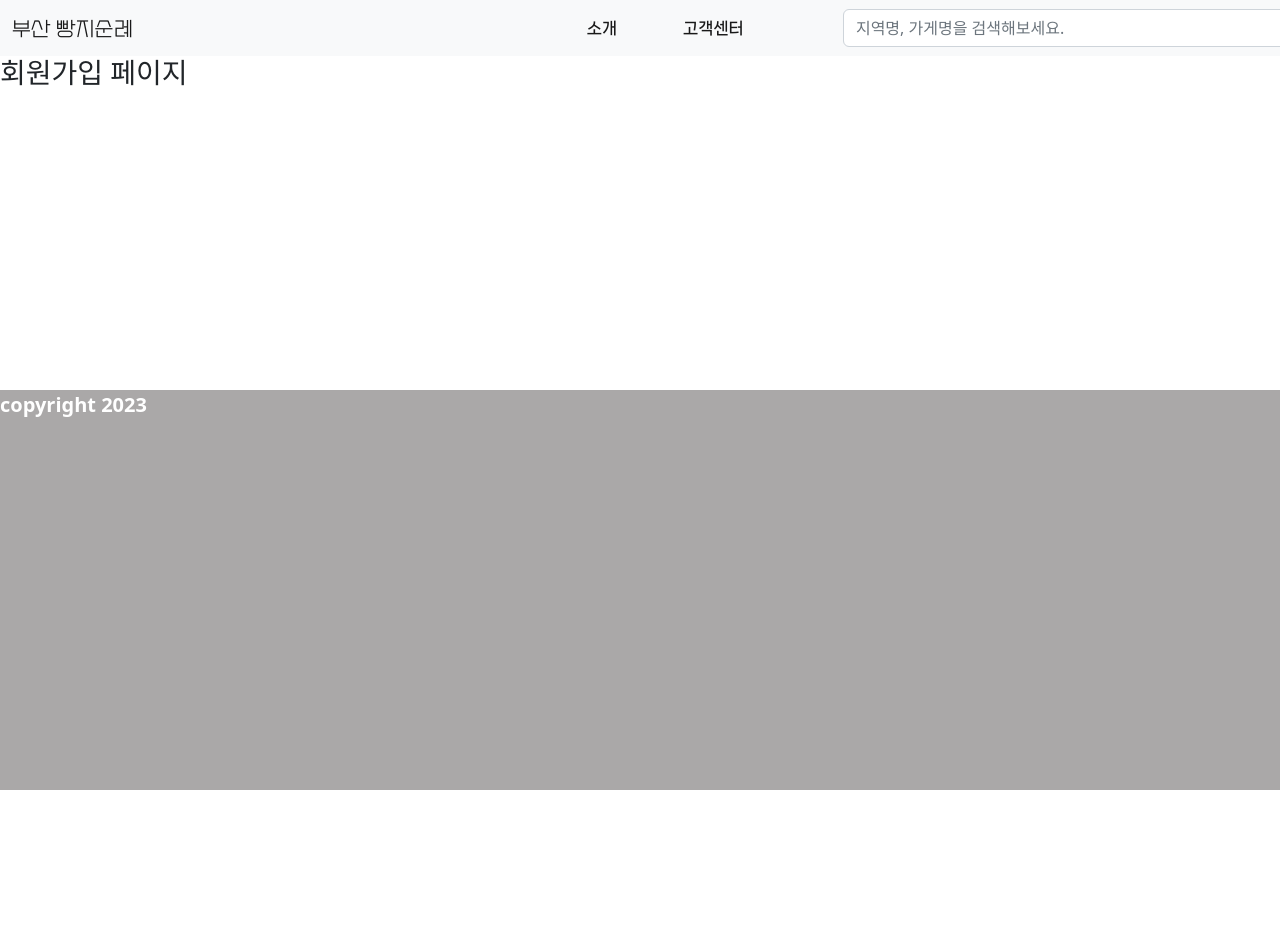
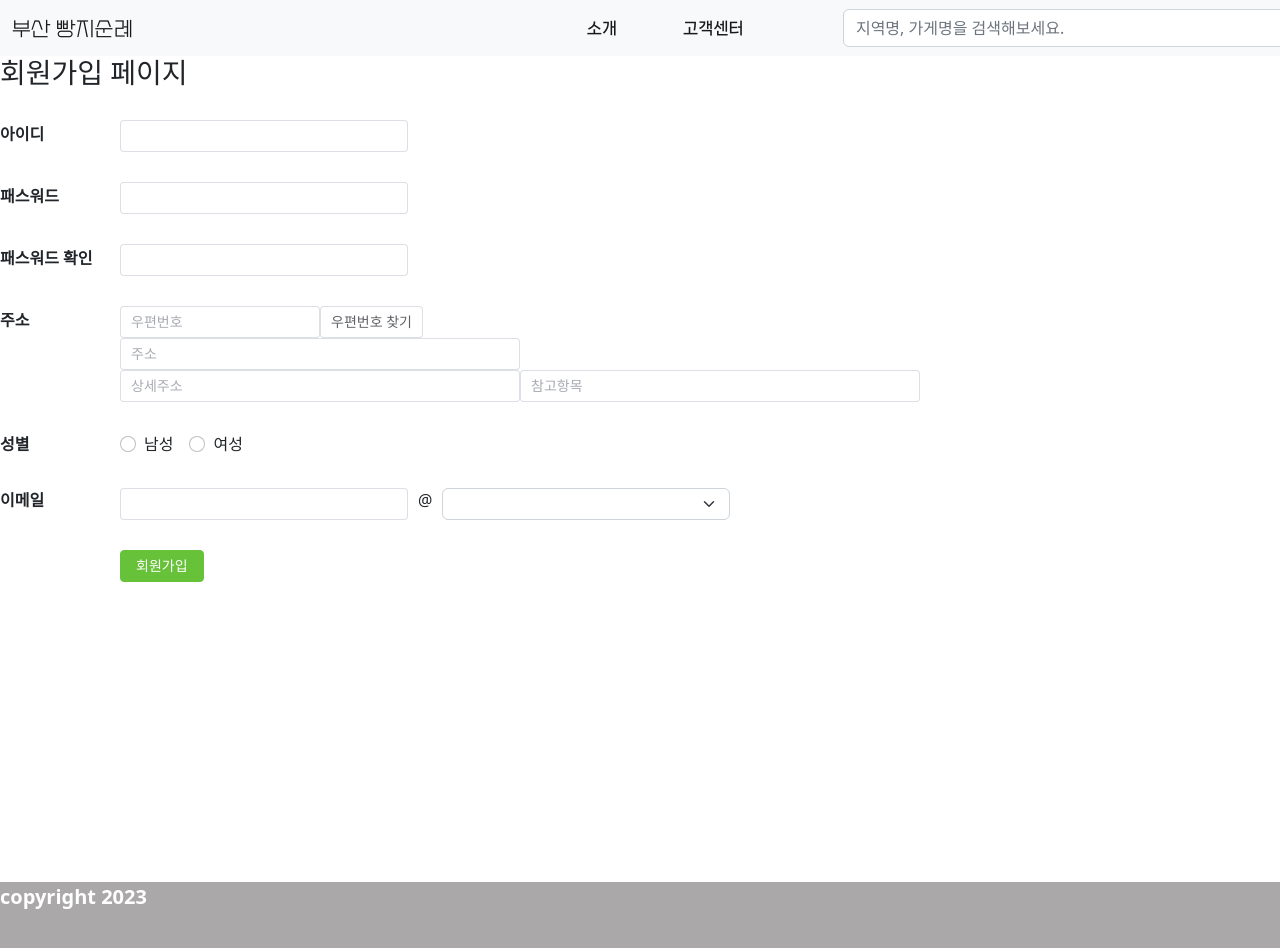
Before and after one commit to sko5473/vue_project_bread, a Vue app: page /join in a window 1280 px wide. Shown: the top 948 px of the page. Before the commit the page ends 800 px from the top, so only its background shows below. Built offline with nearby package versions, Linux system fonts and the light colour scheme.

Commit message:
2023-01-31
회원가입 수정 중

```diff
--- a/src/components/User/JoinPage.vue
+++ b/src/components/User/JoinPage.vue
@@ -1,19 +1,250 @@
 <template>
-    <div>
+    <div id="join_wrap">
         <h3>회원가입 페이지</h3>
+
+        <div class="field">
+            <label for="id" class="lbl">아이디</label>
+            <el-input type="text" v-model="state.userid" ref="userid" style="width:20%;" />
+        </div>
+
+        <div class="field">
+            <label for="password" class="lbl">패스워드</label>
+            <el-input type="password" ref="password" v-model="state.password" style="width:20%;" />
+        </div>
+
+        <div class="field">
+            <label for="password1" class="lbl">패스워드 확인</label>
+            <el-input type="password" ref="password1" v-model="state.password1" style="width:20%;" />
+        </div>
+
+        <div class="field">
+            <label for="address" class="lbl">주소</label>
+            <el-input type="text" id="sample6_postcode" v-model="state.postcode" style="width:200px;" placeholder="우편번호"></el-input>
+            <el-input type="button" @click="sample6_execDaumPostcode()" value="우편번호 찾기" style="width:100px;"></el-input><br>
+
+            <label for="address" class="lbl"></label>
+            <el-input type="text" id="sample6_address" ref="address" v-model="state.address" style="width:400px;" placeholder="주소"></el-input><br>
+
+            <label for="address" class="lbl"></label>
+            <el-input type="text" id="sample6_detailAddress" ref="detailaddress" v-model="state.detailaddress" style="width:400px;" placeholder="상세주소"></el-input>
+            <el-input type="text" id="sample6_extraAddress" style="width:400px;" placeholder="참고항목"></el-input>
+        </div>
+
+        <div class="field">
+            <label for="" class="lbl">성별</label>
+            <div class="form-check form-check-inline">
+                <input class="form-check-input" type="radio" v-model="state.gender" name="inlineRadioOptions"
+                    id="inlineRadio1" value="male">
+                <label class="form-check-label" for="inlineRadio1">남성</label>
+            </div>
+            <div class="form-check form-check-inline">
+                <input class="form-check-input" type="radio" v-model="state.gender" name="inlineRadioOptions"
+                    id="inlineRadio2" value="female">
+                <label class="form-check-label" for="inlineRadio2">여성</label>
+            </div>
+        </div>
+
+        <div id="email_box" class="field">
+            <label for="" class="lbl" style="float:left;">이메일</label>
+            <el-input type="email" ref="email" v-model="state.usermail" style="width:20%;float:left;" />
+            <p style="float:left;margin-left:10px;margin-right:10px;"> @ </p>
+            <select class="form-select" v-model="state.usermail1" aria-label="Default select example"
+                style="width:20%;height:32px;font-size:15px;padding-bottom:1px;padding-top:1px;">
+                <option class="options" selected>이메일 선택</option>
+                <option class="options" value="naver.com">naver.com</option>
+                <option class="options" value="gmail.com">gmail.com</option>
+                <option class="options" value="daum.net">daum.net</option>
+            </select>
+        </div>
+
+        <div class="field">
+            <label for="" class="lbl"></label>
+            <el-button @click="handleJoin()" type="success">회원가입</el-button>
+        </div>
     </div>
 </template>
 
 <script>
+import { reactive, ref } from 'vue';
+import { onMounted } from '@vue/runtime-core';
+import axios from 'axios';
+import { useRouter } from 'vue-router';
+
 export default {
-    setup () {
+    setup() {
 
+        const router = useRouter();
 
-        return {}
+        const state = reactive({
+            userid: '',
+            password: '',
+            password1: '',
+            gender: '',
+            usermail: '',
+            usermail1: '',
+            postcode: '',
+            address: '',
+            detailaddress: '',
+        });
+
+        const sample6_execDaumPostcode = () => {
+            console.log('sample6_execDaumPostcode');
+            new window.daum.Postcode({
+                oncomplete: function (data) {
+                    // 팝업에서 검색결과 항목을 클릭했을때 실행할 코드를 작성하는 부분.
+
+                    // 각 주소의 노출 규칙에 따라 주소를 조합한다.
+                    // 내려오는 변수가 값이 없는 경우엔 공백('')값을 가지므로, 이를 참고하여 분기 한다.
+                    var addr = ''; // 주소 변수
+                    var extraAddr = ''; // 참고항목 변수
+
+                    //사용자가 선택한 주소 타입에 따라 해당 주소 값을 가져온다.
+                    if (data.userSelectedType === 'R') { // 사용자가 도로명 주소를 선택했을 경우
+                        addr = data.roadAddress;
+                    } else { // 사용자가 지번 주소를 선택했을 경우(J)
+                        addr = data.jibunAddress;
+                    }
+
+                    // 사용자가 선택한 주소가 도로명 타입일때 참고항목을 조합한다.
+                    if (data.userSelectedType === 'R') {
+                        // 법정동명이 있을 경우 추가한다. (법정리는 제외)
+                        // 법정동의 경우 마지막 문자가 "동/로/가"로 끝난다.
+                        if (data.bname !== '' && /[동|로|가]$/g.test(data.bname)) {
+                            extraAddr += data.bname;
+                        }
+                        // 건물명이 있고, 공동주택일 경우 추가한다.
+                        if (data.buildingName !== '' && data.apartment === 'Y') {
+                            extraAddr += (extraAddr !== '' ? ', ' + data.buildingName : data.buildingName);
+                        }
+                        // 표시할 참고항목이 있을 경우, 괄호까지 추가한 최종 문자열을 만든다.
+                        if (extraAddr !== '') {
+                            extraAddr = ' (' + extraAddr + ')';
+                        }
+                        // 조합된 참고항목을 해당 필드에 넣는다.
+                        document.getElementById("sample6_extraAddress").value = extraAddr;
+
+                    } else {
+                        document.getElementById("sample6_extraAddress").value = '';
+                    }
+
+                    // 우편번호와 주소 정보를 해당 필드에 넣는다.
+                    document.getElementById('sample6_postcode').value = data.zonecode;
+                    state.postcode = data.zonecode;
+                    document.getElementById("sample6_address").value = addr;
+                    state.address = addr;
+                    // 커서를 상세주소 필드로 이동한다.
+                    document.getElementById("sample6_detailAddress").focus();
+                }
+
+            }).open();
+        }
+
+        const userid = ref();
+        const password = ref();
+        const password1 = ref();
+        const email = ref();
+        const address = ref();
+        const detailaddress = ref();
+
+        //회원가입
+        const handleJoin = async () => {
+
+            if (state.userid === '') {
+                alert('아이디를 입력하세요.');
+                userid.value.focus();
+                return false;
+            }
+            if (state.password === '') {
+                alert('패스워드를 입력하세요.');
+                password.value.focus();
+                return false;
+            }
+            if (state.password1 === '') {
+                alert('패스워드 확인을 입력하세요.');
+                password1.value.focus();
+                return false;
+            }
+            if (state.email === '') {
+                alert('email 입력하세요.');
+                email.value.focus();
+                return false;
+            }
+            if (state.address === '') {
+                alert('주소를 입력하세요.');
+                address.value.focus();
+                return false;
+            }
+            if (state.detailaddress === '') {
+                alert('상세주소를 입력하세요.');
+                detailaddress.value.focus();
+                return false;
+            }
+            if (state.password !== state.password1) {
+                alert('패스워드가 일치하지 않습니다.');
+                password1.value.focus();
+                return false;
+            }
+
+            const url = `/api/user/insertuser.json`;
+            const headers = { "Content-Type": "application/json" };
+            const body = {
+                id: state.userid,
+                password: state.password,
+                address: state.address,
+                detailaddress: state.detailaddress,
+                email: `${state.usermail}@${state.usermail1}`,
+                gender: state.gender,
+            }
+
+            const { data } = await axios.post(url, body, { headers });
+            console.log('회원가입', data);
+
+            if (data.status === 200) {
+                alert('가입되었습니다.');
+                router.push({ path: '/login' });
+            }
+        };
+
+        //페이지 로딩 될 때
+        onMounted(() => {
+            let script = document.createElement('script');
+            script.src = "//t1.daumcdn.net/mapjsapi/bundle/postcode/prod/postcode.v2.js";
+            document.head.appendChild(script);
+            console.log(window);
+        });
+
+        return {
+            state,
+            sample6_execDaumPostcode,
+            handleJoin,
+            userid,
+            password,
+            password1,
+            email,
+            address,
+            detailaddress,
+
+        }
     }
 }
 </script>
 
 <style lang="css" scoped>
+#join_wrap {
+    margin: 0 auto;
+    width: 1440px;
+}
 
+.field {
+    margin-top: 30px;
+}
+
+.lbl {
+    width: 120px;
+    font-weight: bold;
+}
+
+#email_box {
+    width: 100%;
+}
 </style>
```
